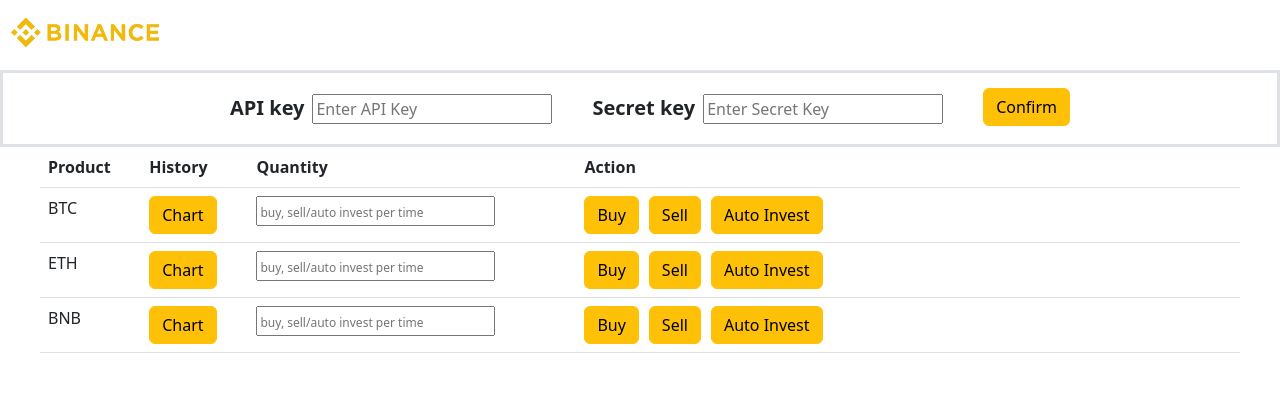
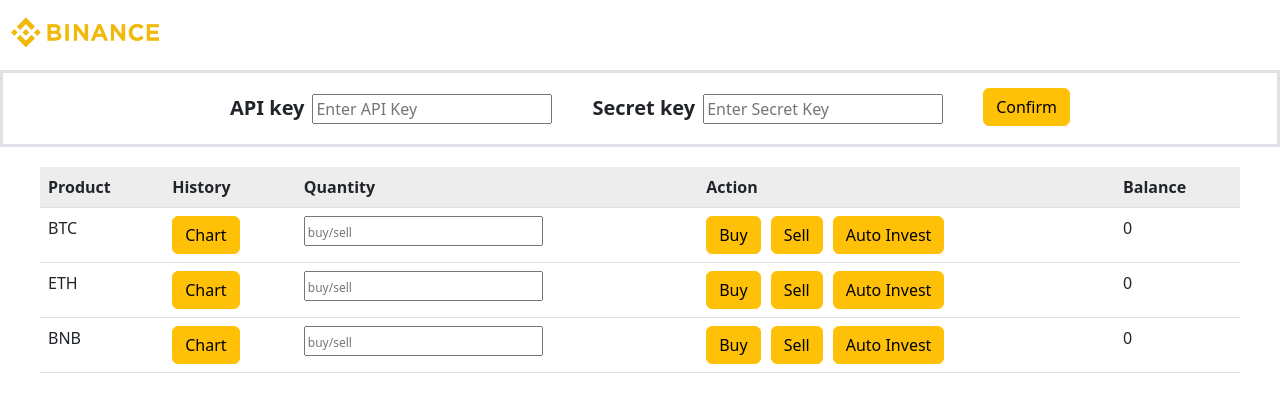
Before and after one commit to quangzp/se2022-13.1, a React (Create React App) app in the folder client/: page / in a window 1280 px wide. Shown: the top 412 px of the page. Built offline with nearby package versions, Linux system fonts and the light colour scheme.

Commit message:
them thong bao sau khi mua ban

```diff
--- a/client/src/page/Home/Home.jsx
+++ b/client/src/page/Home/Home.jsx
@@ -33,8 +33,12 @@
         else {
             const number = Number(quantity)
             const data = await buy({uuid:uuid, symbol: coin, quantity: number})
+            if(data == 200){
+                toast.success("Successfully purchase!")
+            } else {
+                toast.error("Purchase failed!")
+            }
             console.log(data)
-            console.log("Success")
         }
 
     }
@@ -49,6 +53,11 @@
         else {
             const number = Number(quantity)
             const data = await sell({uuid:uuid, symbol: coin, quantity: number})
+            if(data == 200){
+                toast.success("Successfully sell!")
+            } else {
+                toast.error("Sell failed!")
+            }
             console.log(data)
         }
 
@@ -89,7 +98,7 @@
             <div className='table-container'>
                 <table class="table table-hover">
                     <thead>
-                        <tr>
+                        <tr style={{backgroundColor : "#EDEDED"}}>
                             <th>
                                 <div className='product-col'>Product</div>
                             </th>
@@ -102,6 +111,9 @@
                             <th>
                                 <div className='action-col'>Action</div>
                             </th>
+                            <th>
+                                <div>Balance</div>
+                            </th>
                         </tr>
                     </thead>
                     <tbody>
@@ -113,7 +125,7 @@
                                 <button class="btn btn-warning">Chart</button>
                             </td>
                             <td>
-                                <input className='quantity-input' type="number" min="0" placeholder='buy, sell/auto invest per time' onChange={(e) => setBtcQuantity(e.target.value)} />
+                                <input className='quantity-input' type="number" min="0" placeholder='buy/sell' onChange={(e) => setBtcQuantity(e.target.value)} />
                             </td>
                             <td>
                                 <div className='action-col'>
@@ -121,6 +133,9 @@
                                     <button class="btn btn-warning btn-action" onClick={() => sellHandle("BTCUSDT", btcQuantity, uuid)}>Sell</button>
                                     <button class="btn btn-warning btn-action" onClick={() => autoInvestHandle("BTCUSDT", btcQuantity, uuid)}>Auto Invest</button>
                                 </div>
+                            </td>
+                            <td>
+                                <div>0</div>
                             </td>
                         </tr>
                         <tr>
@@ -131,7 +146,7 @@
                                 <button class="btn btn-warning">Chart</button>
                             </td>
                             <td>
-                                <input className='quantity-input' type="number" placeholder='buy, sell/auto invest per time' onChange={(e) => setEthQuantity(e.target.value)} />
+                                <input className='quantity-input' type="number" placeholder='buy/sell' onChange={(e) => setEthQuantity(e.target.value)} />
                             </td>
                             <td>
                                 <div className='action-col'>
@@ -139,6 +154,9 @@
                                     <button class="btn btn-warning btn-action" onClick={() => sellHandle("ETHUSDT", ethQuantity, uuid)}>Sell</button>
                                     <button class="btn btn-warning btn-action" onClick={() => autoInvestHandle("ETHUSDT", ethQuantity, apiKey, secretKey)}>Auto Invest</button>
                                 </div>
+                            </td>
+                            <td>
+                                <div>0</div>
                             </td>
                         </tr>
                         <tr>
@@ -150,7 +168,7 @@
                             </td>
 
                             <td>
-                                <input className='quantity-input' type="number" placeholder='buy, sell/auto invest per time' onChange={(e) => setBnbQuantity(e.target.value)} />
+                                <input className='quantity-input' type="number" placeholder='buy/sell' onChange={(e) => setBnbQuantity(e.target.value)} />
                             </td>
                             <td>
                                 <div className='action-col'>
@@ -158,6 +176,9 @@
                                     <button class="btn btn-warning btn-action" onClick={() => sellHandle("BNBUSDT", bnbQuantity, uuid)}>Sell</button>
                                     <button class="btn btn-warning btn-action" onClick={() => autoInvestHandle("BNBUSDT", bnbQuantity, apiKey, secretKey)}>Auto Invest</button>
                                 </div>
+                            </td>
+                            <td>
+                                <div>0</div>
                             </td>
                         </tr>
                     </tbody>
--- a/client/src/page/Home/Service/BinanceService.jsx
+++ b/client/src/page/Home/Service/BinanceService.jsx
@@ -15,7 +15,7 @@
     const url = 'http://127.0.0.1:5000/buy'
     try {
         const res = await axios.post(url, { uuid, symbol, quantity })
-        return res.data
+        return res.status;
     } catch (error) {
         return error.response.data.massage;
     }
@@ -25,7 +25,7 @@
     const url = 'http://127.0.0.1:5000/sell'
     try {
         const res = await axios.post(url, { uuid, symbol, quantity })
-        return res.data
+        return res.status
     } catch (error) {
         return error.response.data.massage;
     }
--- a/client/src/page/Home/index.css
+++ b/client/src/page/Home/index.css
@@ -9,6 +9,7 @@
     justify-content: center;
     border-style: solid none solid none ;
     border: #DEE2E6 solid;
+    margin-bottom: 20px;
 }
 .key-input{
     margin: 20px;
@@ -35,8 +36,3 @@
     width: 1200px;
     margin: auto;
 }
-
-.action-col {
-    width: 500px;
-
-}
```
